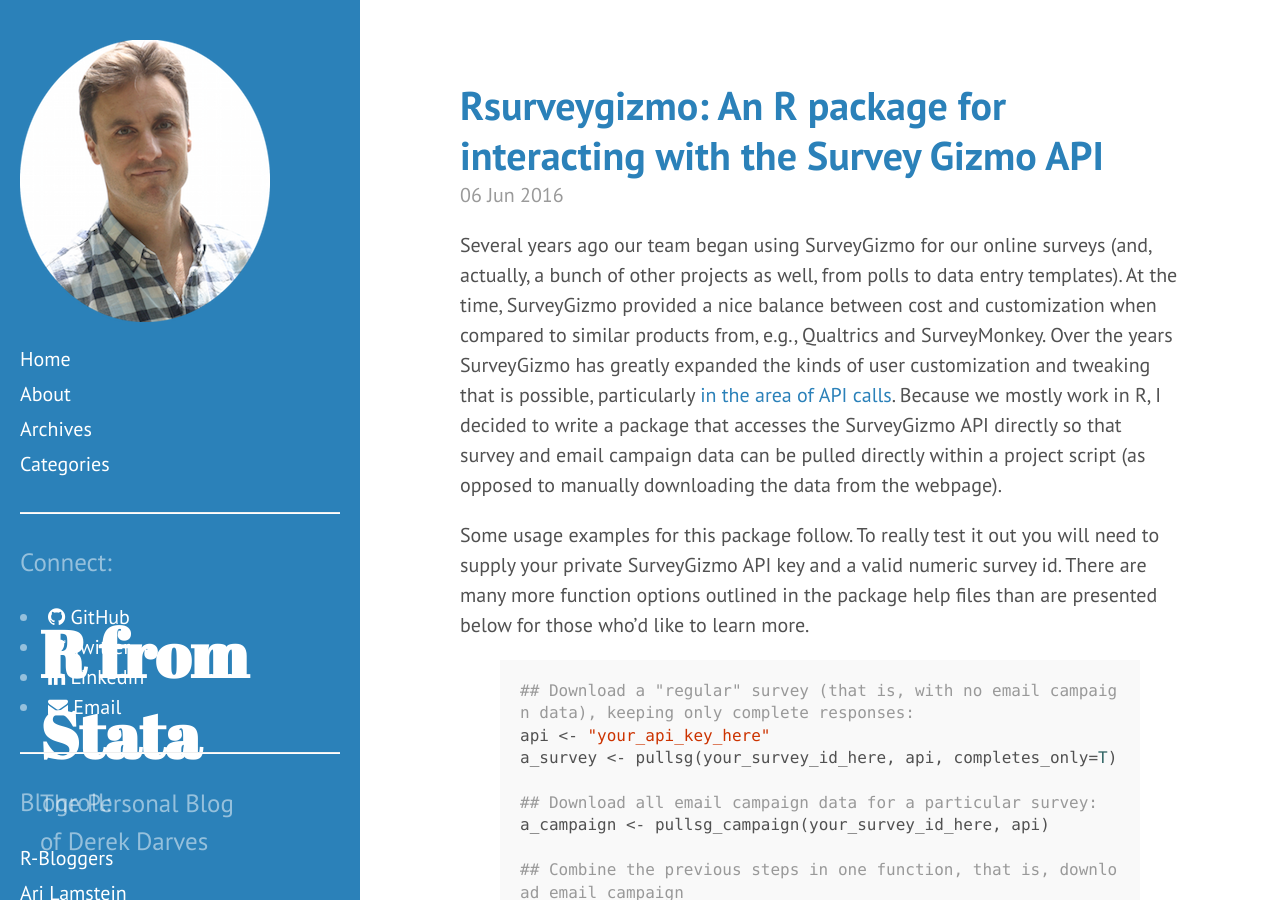
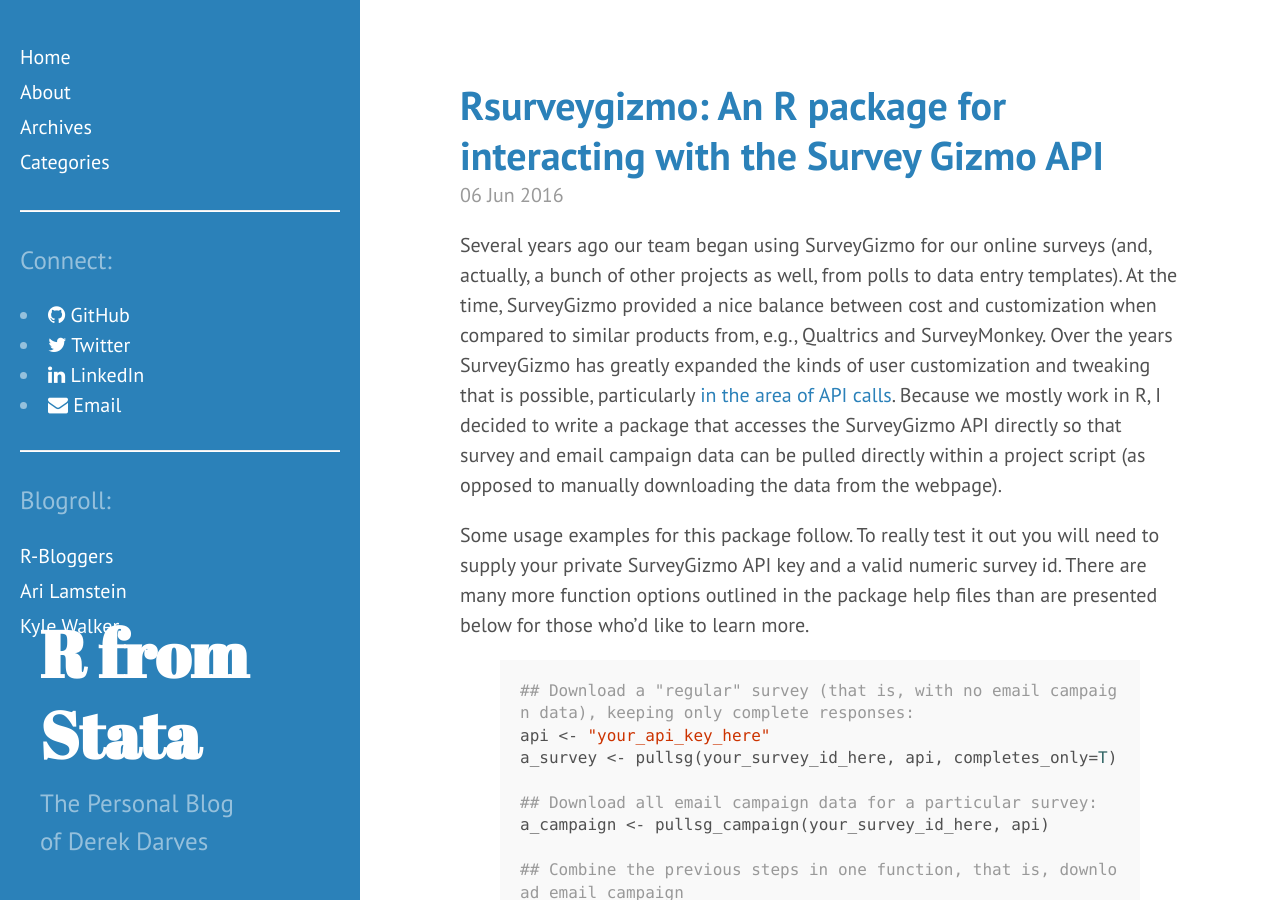
Before and after one commit to DerekYves/DerekYves.github.io, a Jekyll site: the page built from index.html, in a window 1280 px wide and 900 px high. Built offline with Jekyll 4.4.1, drawn with Linux system fonts in a browser that asks for light colours; nearby versions of some CDN libraries; comment, search, counter and statistics services are not loaded.

Commit message:
Update sidebar.html
Sb

```diff
--- a/_includes/sidebar.html
+++ b/_includes/sidebar.html
@@ -1,7 +1,6 @@
 
 
 <div class="sidebar">
-<img src="{{ site.baseurl }}/images/dd.png">
 
     <div class="sidebar-about">
      <div class="container sidebar-sticky">
```
